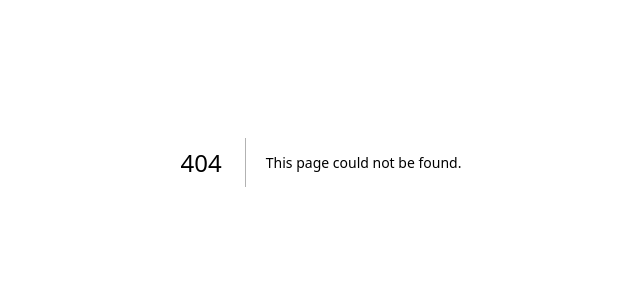
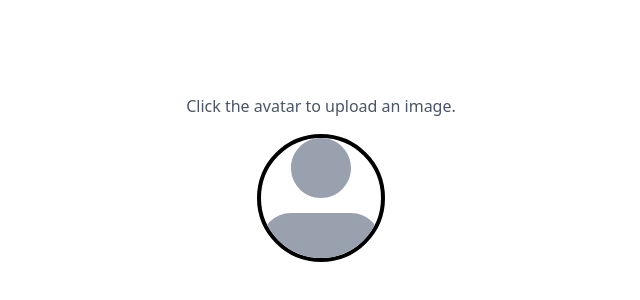
Before and after one commit to kemdav/Tambayan, a Next.js app: page /test/avatar-icon-test in a window 1280 px wide. Before the commit this address had no page. Shown: the part 238-538 px from the top of the page, without its empty margins (319-959 px from the left). Built offline with nearby package versions, Linux system fonts and the light colour scheme.

Commit message:
feat: avatar icon with default profile and setup profile

```diff
--- /dev/null
+++ b/src/app/components/ui/avatar-icon-component.tsx
@@ -0,0 +1,79 @@
+import * as React from "react";
+import { cn } from "@/lib/utils";
+
+interface AvatarIconProps extends Omit<React.ImgHTMLAttributes<HTMLImageElement>, 'src'> {
+  src?: string | null;
+  alt?: string;
+  className?: string;
+  onImageChange?: (file: File) => void;
+  isEditable?: boolean;
+}
+
+export const AvatarIcon: React.FC<AvatarIconProps> = ({
+  src: initialSrc,
+  alt = "User Avatar",
+  className,
+  onImageChange,
+  isEditable = false,
+  ...props
+}) => {
+  const [imageSrc, setImageSrc] = React.useState(initialSrc);
+  const fileInputRef = React.useRef<HTMLInputElement>(null);
+
+  const handleImageClick = () => {
+    if (isEditable && fileInputRef.current) {
+      fileInputRef.current.click();
+    }
+  };
+
+  const handleFileChange = (event: React.ChangeEvent<HTMLInputElement>) => {
+    const file = event.target.files?.[0];
+    if (file) {
+      const reader = new FileReader();
+      reader.onloadend = () => {
+        setImageSrc(reader.result as string);
+      };
+      reader.readAsDataURL(file);
+      if (onImageChange) {
+        onImageChange(file);
+      }
+    }
+  };
+
+  return (
+    <div
+      className={cn(
+        "relative inline-flex h-12 w-12 items-center justify-center overflow-hidden rounded-full border-4 border-black transition-transform duration-200 ease-in-out",
+        isEditable && "cursor-pointer hover:scale-105 hover:shadow-lg",
+        className
+      )}
+      onClick={handleImageClick}
+    >
+      {imageSrc ? (
+        <img
+          src={imageSrc}
+          alt={alt}
+          className="h-full w-full object-cover"
+          {...props}
+        />
+      ) : (
+        <svg
+          className="h-full w-full text-gray-400"
+          fill="currentColor"
+          viewBox="0 0 24 24"
+        >
+          <path d="M24 20.993V24H0v-2.993A5.993 5.993 0 015.993 15h12.014A5.993 5.993 0 0124 20.993zM12 12c-3.315 0-6-2.685-6-6s2.685-6 6-6 6 2.685 6 6-2.685 6-6 6z" />
+        </svg>
+      )}
+      {isEditable && (
+        <input
+          type="file"
+          ref={fileInputRef}
+          className="hidden"
+          accept="image/png, image/jpeg"
+          onChange={handleFileChange}
+        />
+      )}
+    </div>
+  );
+};
--- /dev/null
+++ b/src/app/test/avatar-icon-test/page.tsx
@@ -0,0 +1,14 @@
+"use client";
+
+import { AvatarIcon } from "@/app/components/ui/avatar-icon-component";
+
+export default function AvatarIconTestPage() {
+  return (
+    <div className="flex min-h-screen flex-col items-center justify-center gap-8 bg-white p-8">
+      <div className="mt-8 flex flex-col items-center gap-4">
+        <p className="text-gray-600">Click the avatar to upload an image.</p>
+        <AvatarIcon isEditable className="h-32 w-32" />
+      </div>
+    </div>
+  );
+}
--- a/src/app/test/input-box-component/page.tsx
+++ b/src/app/test/input-box-component/page.tsx
@@ -21,7 +21,7 @@ export default function InputBoxComponentPage() {
         </div>
         <div className="flex flex-col gap-y-2">
           <span className="font-semibold">Search input</span>
-          <Input placeholder="Search" leftIcon={<SearchIcon className="h-4 w-4" />} />
+          <Input placeholder="Search" rightIcon={<SearchIcon className="h-4 w-4" />} />
         </div>
         <div className="flex flex-col gap-y-2">
           <span className="font-semibold">Normal resizable input</span>
```
